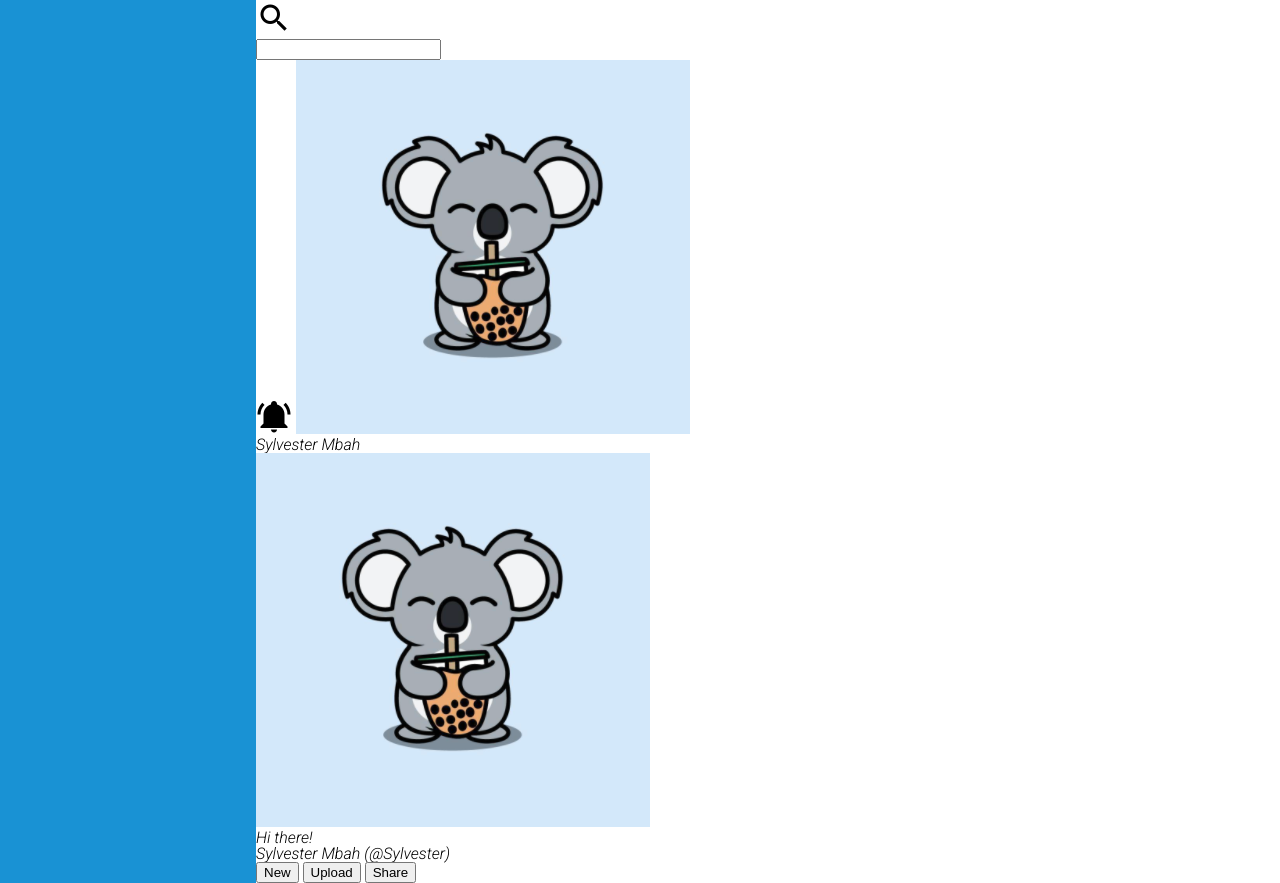
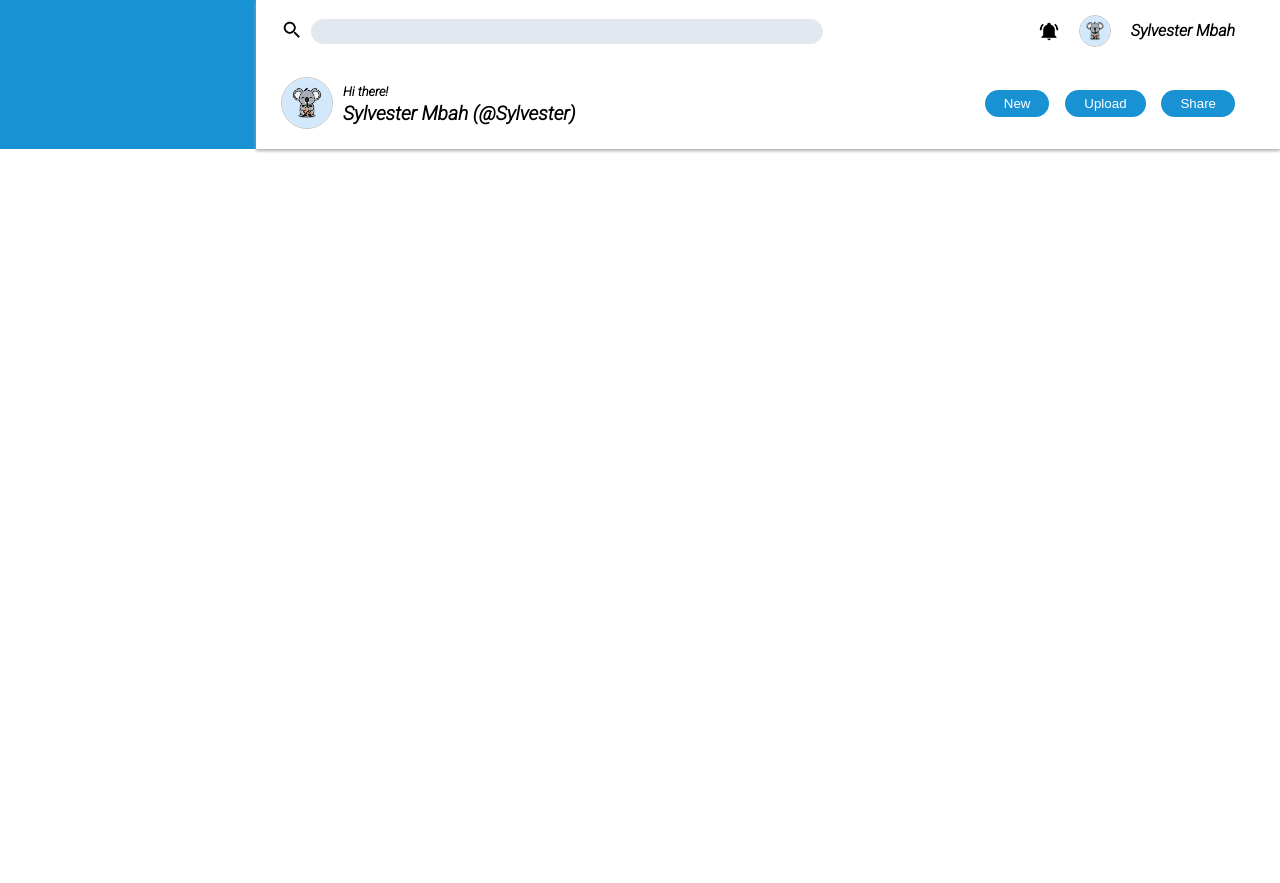
Before and after one commit to comfortmbah/dashboard, a plain HTML site: page index.html in a window 1280 px wide. After the commit the page ends 800 px from the top, so only its background shows below. Drawn offline with Linux system fonts and the light colour scheme.

Commit message:
Add css styling to the header section in the page layout

```diff
--- a/main.css
+++ b/main.css
@@ -66,7 +66,98 @@ table {
 	background-color: #fff;
 	grid-column: 2 / 3;
     grid-row: 1 / 2;
+	position: relative;
+	box-shadow: 0px 2px 3px rgb(175, 175, 175);
+	padding: 15px 45px 20px 25px;
 }
+
+.top-header {
+	display: flex;
+	justify-content: space-between;
+}
+
+.search-bar {
+	display: flex;
+	align-items: center;
+}
+
+.search-icon {
+	width: 22px;
+	margin-right: 8px;
+}
+
+input[type="search"] {
+	background-color: rgba(226,232,240,255);
+	width: 40vw;
+	height: 25px;
+	border: none;
+	border-radius: 13px;
+}
+
+.profile-bar {
+	display: flex;
+	align-items: center;
+	gap: 20px;
+	font-weight: bold;
+}
+
+.bell-icon {
+	width: 20px;
+}
+
+.profile-pic-top {
+	width: 30px;
+	height: 30px;
+	border-radius: 30px;
+	border: 1px solid rgb(197, 197, 197);
+}
+
+.bottom-header {
+	display: flex;
+	justify-content: space-between;
+	align-items: center;
+	padding-top: 30px;
+}
+
+.profile-display {
+	display: flex;
+	align-items: center;
+	gap: 10px;
+}
+
+.profile-name {
+	line-height: 1.4em;
+	font-weight: bold;
+}
+
+.profile-name > .greetings {
+	font-size: .8rem;
+}
+
+.profile-name .profile-name-bottom {
+	font-size: 1.2rem;
+}
+
+.head-btn {
+	border: none;
+	border-radius: 15px;
+	color: #fff;
+	background-color: rgba(25,146,212,255);
+	font-weight: 400;
+	padding: 6px 19px;
+}
+
+.btn {
+	margin-right: 12px;
+}
+
+.profile-pic-bottom {
+	width: 50px;
+	height: 50px;
+	border-radius: 50px;
+	border: 1px solid rgb(197, 197, 197);
+}
+
 
 .sidebar {
 	background-color: rgba(25,146,212,255);
```
